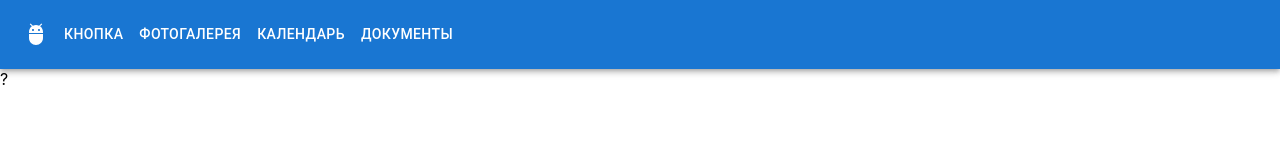
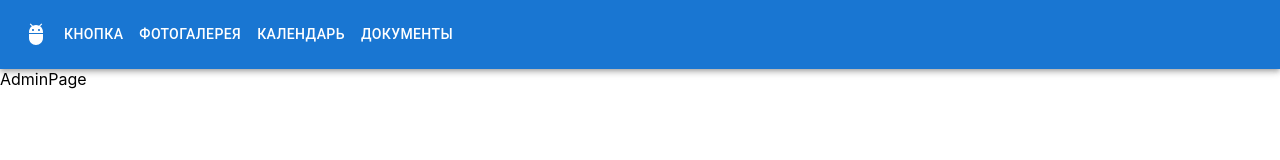
Before and after one commit to Vladimir-Semkin/kkfa_website, a React (Create React App) app in the folder frontend/: page /admin in a window 1280 px wide. Shown: the top 160 px of the page. Built offline with nearby package versions, Linux system fonts and the light colour scheme.

Commit message:
add_files

```diff
--- a/frontend/src/app/App.tsx
+++ b/frontend/src/app/App.tsx
@@ -4,6 +4,7 @@ import './App.css';
 import RegistrationForm from '../features/RegistrationForm';
 import Document from '../features/documents/Documents';
 import { BrowserRouter, Routes, Route } from 'react-router-dom';
+import AdminPage from '../features/adminPage/AdminPage';
 
 function App(): JSX.Element {
   return (
@@ -11,13 +12,19 @@ function App(): JSX.Element {
       <BrowserRouter>
         <NavBar />
         <Routes>
-          <Route path='/' element={<RegistrationForm/>}/>
+          <Route
+            path="/"
+            element={<RegistrationForm />}
+          />
           <Route
             path="/docs"
             element={<Document />}
           />
+          <Route
+            path="/admin"
+            element={<AdminPage />}
+          />
         </Routes>
-       ?
       </BrowserRouter>
     </>
   );
--- /dev/null
+++ b/frontend/src/features/adminPage/AdminPage.tsx
@@ -0,0 +1,7 @@
+import React from 'react';
+
+function AdminPage() {
+  return <div>AdminPage</div>;
+}
+
+export default AdminPage;
```
